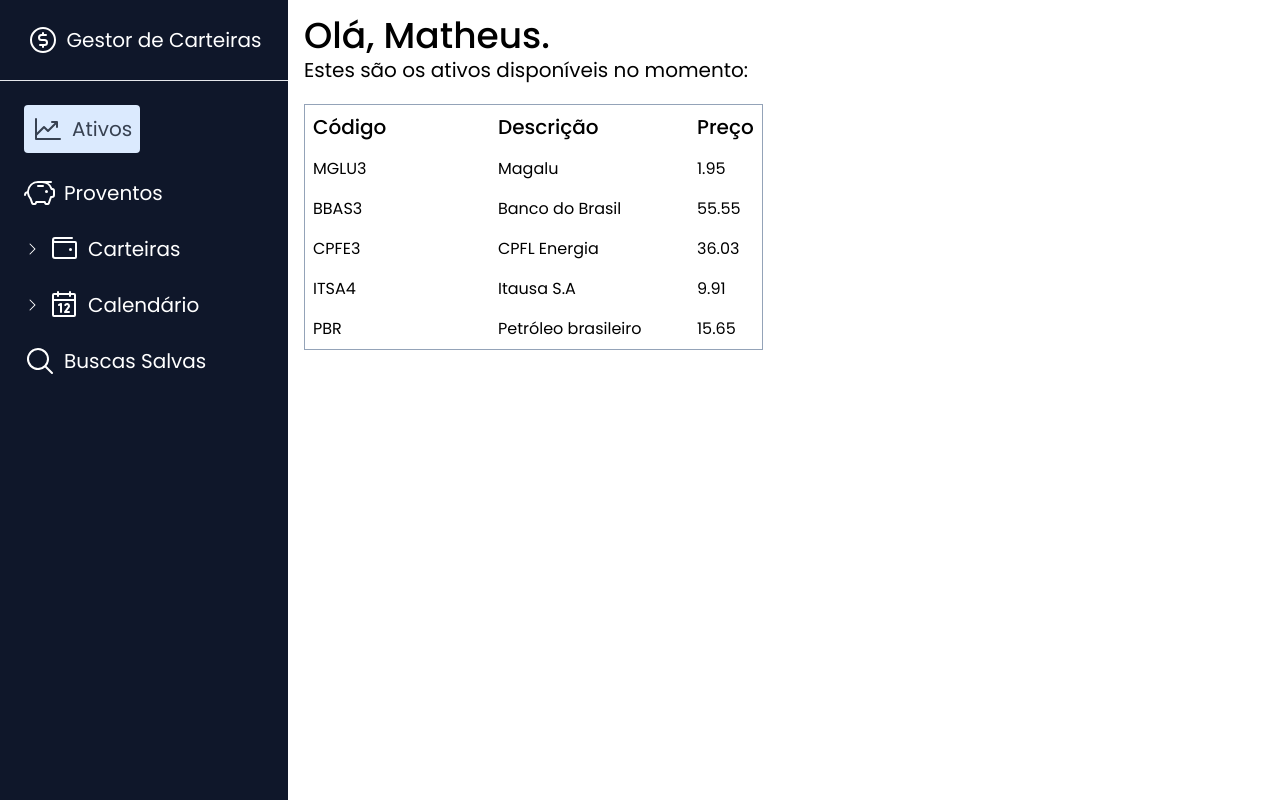
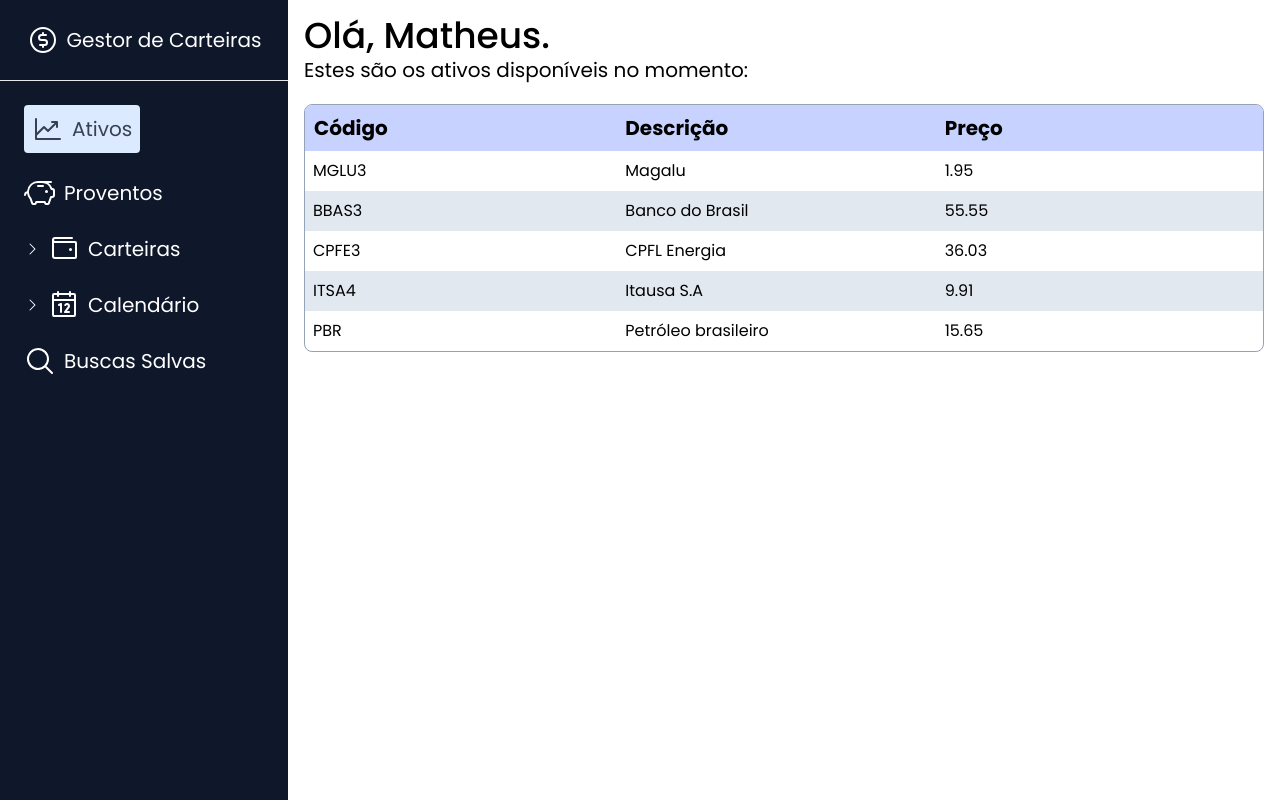
Before and after one commit to ThiagooSantoss/gestor-de-carteiras, a Next.js app: page /ativos in a window 1280 px wide. Built offline with nearby package versions, Linux system fonts and the light colour scheme.

Commit message:
Feita a estilização da tabela

```diff
--- a/src/app/ativos/page.tsx
+++ b/src/app/ativos/page.tsx
@@ -3,7 +3,7 @@ import { TabelaAtivos } from "@/components/TabelaAtivos";
 export default function Ativos() {
   return (
     <div className="container">
-      <header className=" mb-5">
+      <header className="mb-5">
         <h1 className="text-4xl font-medium">Olá, Matheus.</h1>
         <h6 className="text-xl">Estes são os ativos disponíveis no momento:</h6>
       </header>
--- a/src/components/TabelaAtivos.tsx
+++ b/src/components/TabelaAtivos.tsx
@@ -30,32 +30,34 @@ export const TabelaAtivos = () => {
   ];
 
   return (
-    // <ul className="border border-slate-400 rounded">
-    //   {listaDeAtivos.map((item) => (
-    //     <li key={item.codigo} className="p-3">
-    //       <span className="w-48 inline-block">{item.codigo}</span>
-    //       <span className="w-48 inline-block">{item.descricao}</span>
-    //       <span>{item.preco}</span>
-    //     </li>
-    //   ))}
-    // </ul>
-    <table className="border border-slate-400 rounded">
+    <div className="rounded-lg border border-slate-400 overflow-y-hidden">
+      <table className="w-full rounded-lg">
         <thead>
-        <tr className="text-xl font-medium">
-          <td className="w-48 inline-block p-2">Código</td>
-          <td className="w-48 inline-block">Descrição</td>
-          <td className="p-2">Preço</td>
+          <tr className="text-xl bg-indigo-200 font-medium">
+            <th>
+              <div className="text-left p-2">Código</div>
+            </th>
+
+            <th>
+              <div className="text-left">Descrição</div>
+            </th>
+
+            <th>
+              <div className="text-left">Preço</div>
+            </th>
           </tr>
         </thead>
+
         <tbody>
           {listaDeAtivos.map((item) => (
-          <tr key={item.codigo}>
-            <td className="w-48 inline-block p-2">{item.codigo}</td>
-            <td className="w-48 inline-block">{item.descricao}</td>
-            <td className="p-2">{item.preco}</td>
+            <tr className="even:bg-slate-200" key={item.codigo}>
+              <td className="w-[33%] p-2">{item.codigo}</td>
+              <td className="w-[33%]">{item.descricao}</td>
+              <td className="w-[33%]">{item.preco}</td>
             </tr>
           ))}
         </tbody>
       </table>
+    </div>
   );
 };
```
Lines whose indentation alone changed are shown as unchanged.
